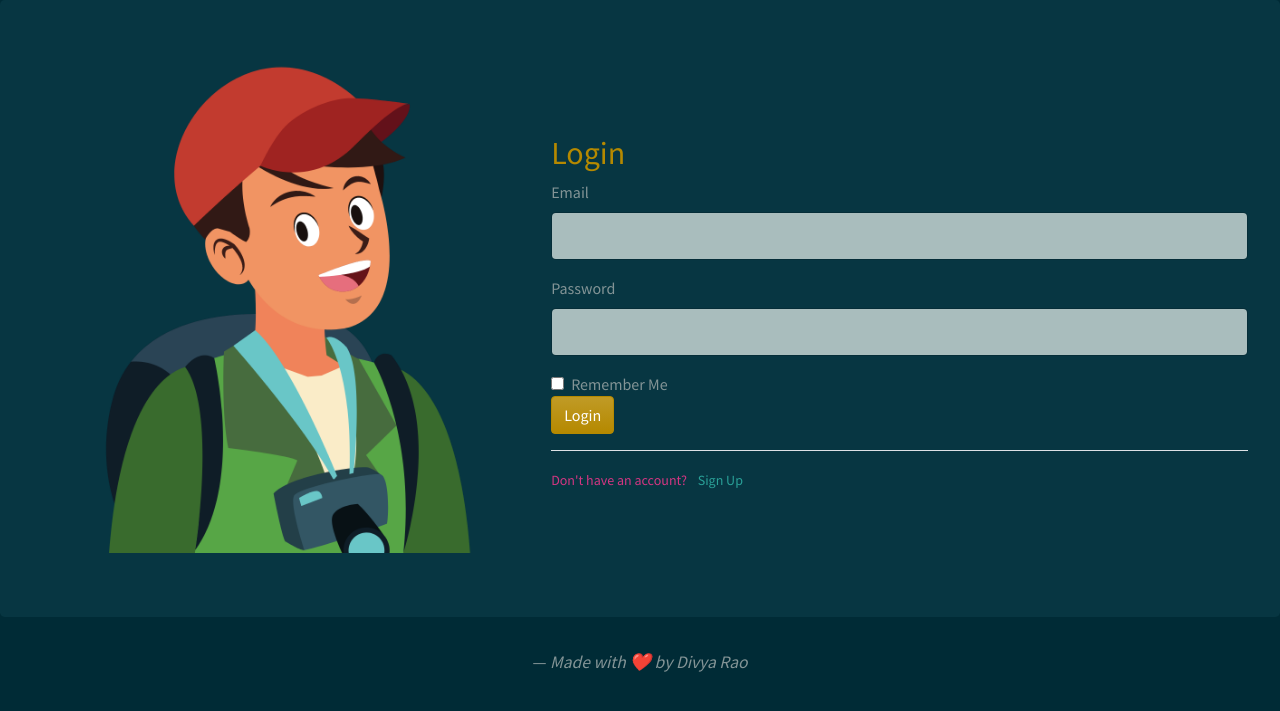
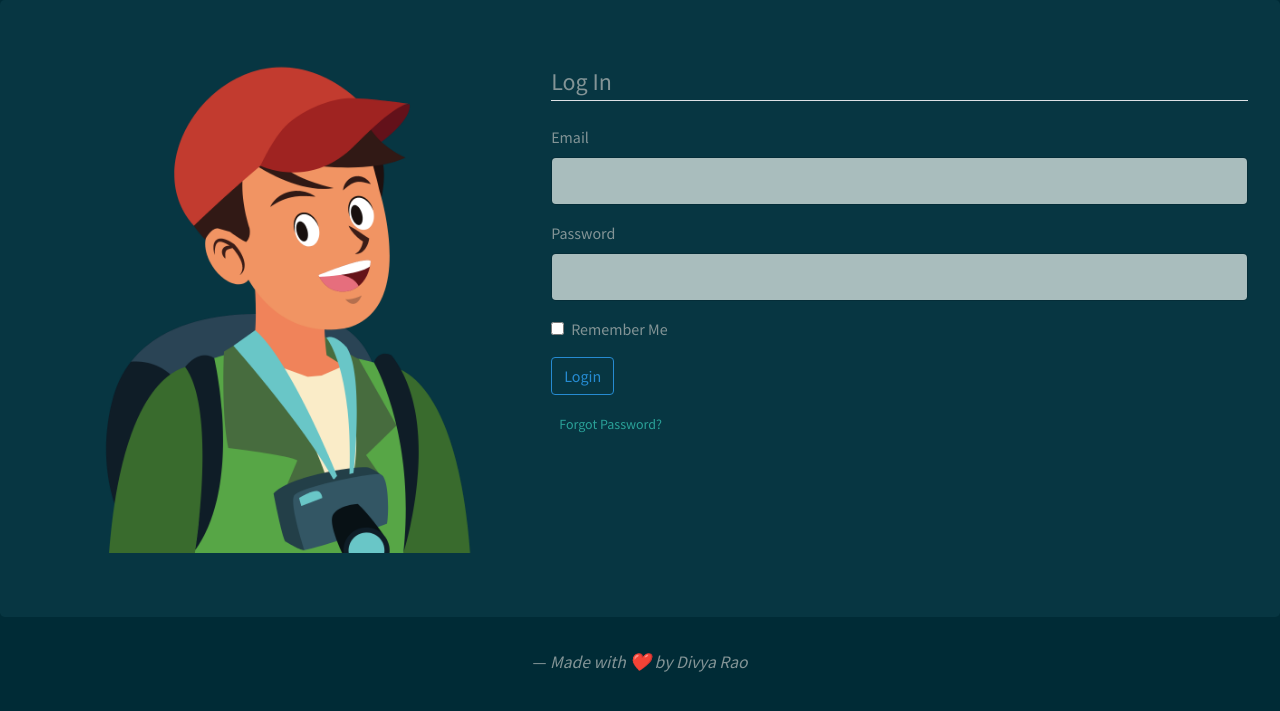
Before and after one commit to dsrao711/Yomadic, a Flask app: page /login in a window 1280 px wide. Shown: the part 56-767 px from the top of the page. Run offline with Flask 2, Linux system fonts and the light colour scheme; some libraries are stand-ins or nearby versions.

Commit message:
Login signup validation issue fixed

```diff
--- a/forms.py
+++ b/forms.py
@@ -7,7 +7,7 @@ class RegistrationForm(FlaskForm):
     username = StringField('Username',
                            validators=[DataRequired(), Length(min=2, max=20)])
     email = StringField('Email',
-                        validators=[DataRequired()])
+                        validators=[DataRequired() , Email()])
     password = PasswordField('Password', validators=[DataRequired()])
     confirm_password = PasswordField('Confirm Password',
                                      validators=[DataRequired(), EqualTo('password')])
@@ -16,7 +16,7 @@ class RegistrationForm(FlaskForm):
 
 class LoginForm(FlaskForm):
     email = StringField('Email',
-                        validators=[DataRequired()])
+                        validators=[DataRequired(),Email()])
     password = PasswordField('Password', validators=[DataRequired()])
     remember = BooleanField('Remember Me')
     submit = SubmitField('Login')
--- a/templates/login.html
+++ b/templates/login.html
@@ -6,10 +6,10 @@
             <img src="../static/assets/3.png" class="img-responsive" style="width:100%">
         </div>
         <div class="col-lg-7">
-            <form style="margin-top: 10%;" method="POST" action="">
+            <form method="POST" action="">
                 {{ form.hidden_tag() }}
-                <fieldset>
-                    <h2 class="text-primary">Login</h2>
+                <fieldset class="form-group">
+                    <legend class="border-bottom mb-4">Log In</legend>
                     <div class="form-group">
                         {{ form.email.label(class="form-control-label") }} {% if form.email.errors %} {{ form.email(class="form-control form-control-lg is-invalid") }}
                         <div class="invalid-feedback">
@@ -31,18 +31,11 @@
                     </div>
                 </fieldset>
                 <div class="form-group">
-                    {{ form.submit(class="btn btn-primary") }}
+                    {{ form.submit(class="btn btn-outline-info") }}
                 </div>
-
-
-
-
-                <div class="border-top pt-3">
-                    <small class="text-danger" ">
-                            Don't have an account? <a class="ml-2 " href="{{ url_for( 'login') }} ">Sign Up</a>
-                        </small>
-                    </div>
-                </fieldset>
+                <small class="text-muted ml-2">
+                    <a href="#">Forgot Password?</a>
+                </small>
             </form>
         </div>
     </div>
```
Also changed, not shown: templates/home.html (+12 -0 lines).
